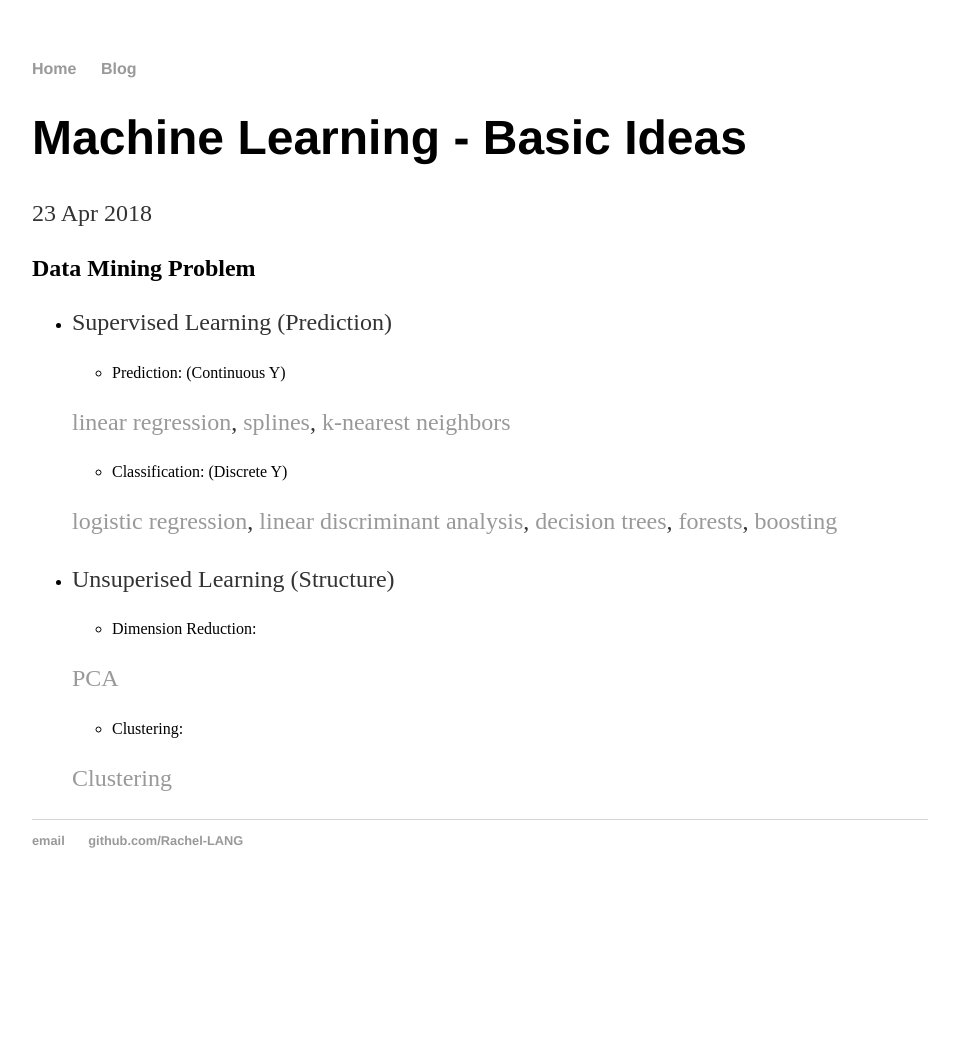
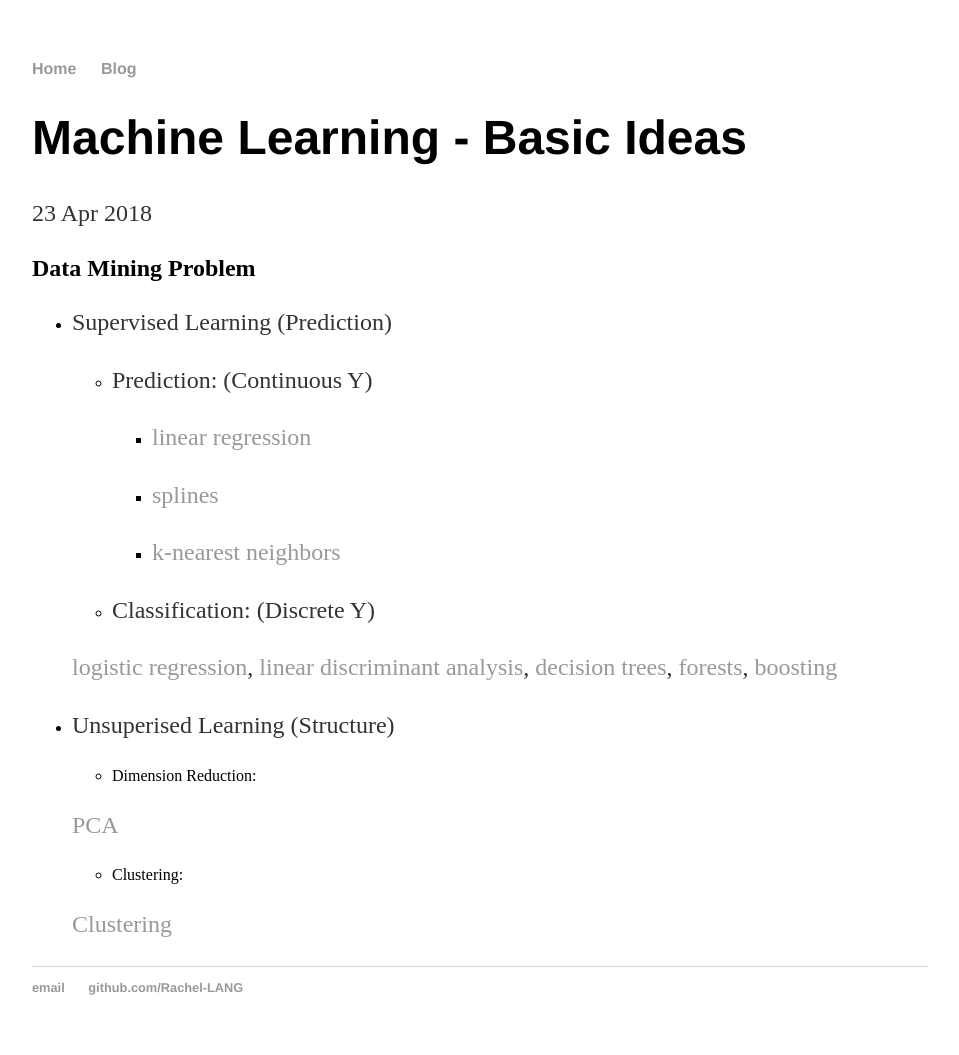
Before and after one commit to Rachel-LANG/Rachel-LANG.github.io, a Jekyll site: the page built from _posts/2018-04-23-machine-learning-basic-ideas.md, in a window 1280 px wide. Shown: the whole page, without its empty margins (160-1119 px from the left). Built offline with Jekyll 4.4.1, drawn with Linux system fonts in a browser that asks for light colours; before the commit the page ends 908 px from its top, so only the background shows below that.

```diff
--- a/_posts/2018-04-23-machine-learning-basic-ideas.md
+++ b/_posts/2018-04-23-machine-learning-basic-ideas.md
@@ -10,7 +10,11 @@ date: 2018-04-23
 
     - Prediction: (Continuous Y)
 
-    [linear regression](), [splines](), [k-nearest neighbors]()
+      - [linear regression]()
+
+      - [splines]()
+
+      - [k-nearest neighbors]()
 
     - Classification: (Discrete Y)
 
```
